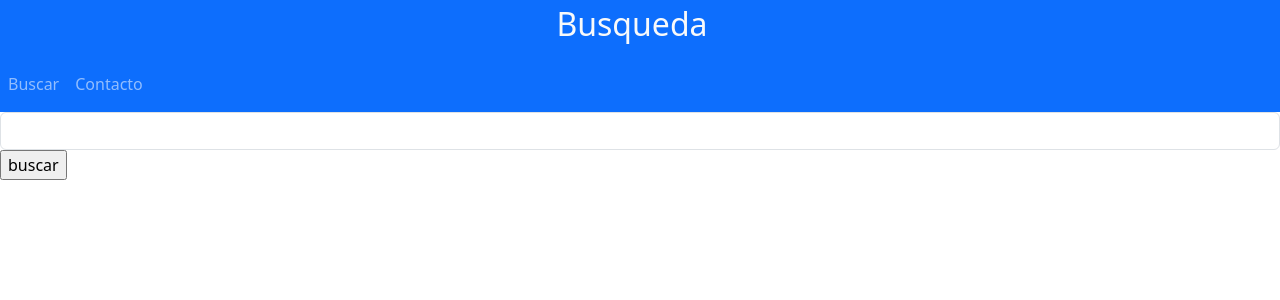
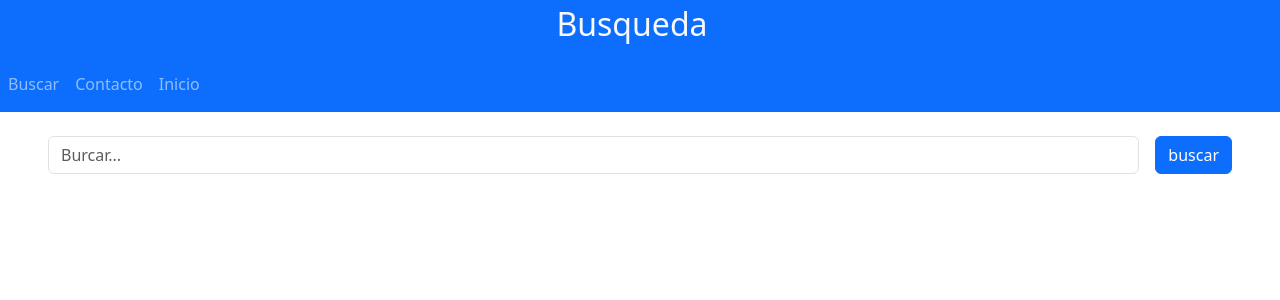
Before and after one commit to victoravendano-wh/Libros, a Django app: page /buscar/ in a window 1280 px wide. Shown: the top 300 px of the page. Run offline with Django 3.2, Linux system fonts and the light colour scheme; parts of the project's set-up code (start-up, migrations or seed data) failed here and were passed over.

Commit message:
Se estilizan los estilos

```diff
--- a/templates/base/base.html
+++ b/templates/base/base.html
@@ -15,7 +15,7 @@
   </head>
   <body>
 
-      <header>
+      <header class="mb-4">
         <nav class="navbar navbar-expand-lg bg-body-tertiary bg-black p-0">
           <div class="container-fluid d-flex text-center text-bg-primary justify-content-center">
            <span class="navbar-brand mb-0 h1 text-light"> {% block header %}Bienvenido{% endblock %}</span>
@@ -28,6 +28,9 @@
             </li>
             <li class="nav-item">
               <a href="{% url 'app_libreria:contacto' %}" class="nav-link">Contacto</a>
+            </li>
+            <li>
+              <a href="{% url "app_libreria:pagina-de-bienvenida" %}" class="nav-link {% block inicio %}d-none{% endblock inicio %}" >Inicio</a>
             </li>
           </ul>
         </nav>
--- a/templates/biblioteca/formulario-contactos.html
+++ b/templates/biblioteca/formulario-contactos.html
@@ -1,4 +1,6 @@
 {% extends 'base/base.html' %}
+
+{% block inicio %}d-block{% endblock inicio %}
 
 {% block title %}
   Contacto
@@ -60,7 +62,7 @@
       {{ form.mensaje.errors }}
     </div>
 
-    <input type="submit" value="Enviar" />
+    <input type="submit" value="Enviar" class="btn btn-primary" />
   </form>
 {% endblock %}
 
--- a/templates/biblioteca/formulario_buscar.html
+++ b/templates/biblioteca/formulario_buscar.html
@@ -1,4 +1,6 @@
 {% extends 'base/base.html' %}
+
+{% block inicio %}d-block{% endblock inicio %}
 
 {% block title %}
   Buscar
@@ -11,19 +13,20 @@
 {% block content %}
   {% if error %}
     <form action="" method="GET">
-      <div class="input-group-prepend">
-        <input type="text" name="q" class="form-control is-invalid" />
-        <input type="submit" value="buscar" />
-        {% for err in error %}
-          <div class="invalid-feedback">{{ err }}</div>
-        {% endfor %}
+      <div class="input-group-prepend d-flex mx-5">
+        <input type="text" name="q" class="form-control is-invalid me-3" placeholder="Burcar..." />
+        <input type="submit" value="buscar" class="btn btn-primary" />
       </div>
+      {% for err in error %}
+        <div class="invalid-feedback d-block mx-5">{{ err }}</div>
+      {% endfor %}
     </form>
   {% else %}
     <form action="" method="GET">
-      <div class="input-group-prepend"></div>
-      <input type="text" name="q" class="form-control" />
-      <input type="submit" value="buscar" />
+      <div class="input-group-prepend d-flex mx-5">
+        <input type="text" name="q" class="form-control me-3" placeholder="Burcar... " />
+        <input type="submit" value="buscar" class="btn btn-primary" />
+      </div>
     </form>
   {% endif %}
 {% endblock %}
```
Also changed, not shown: templates/biblioteca/libro.html (added, +32 -0 lines), templates/biblioteca/resultado_busqueda.html (+10 -5 lines), templates/landing/index.html (+15 -2 lines), apps/biblioteca/forms.py (line endings or trailing spaces), apps/biblioteca/views.py (line endings or trailing spaces), static/resources/images1.jpeg (added).
